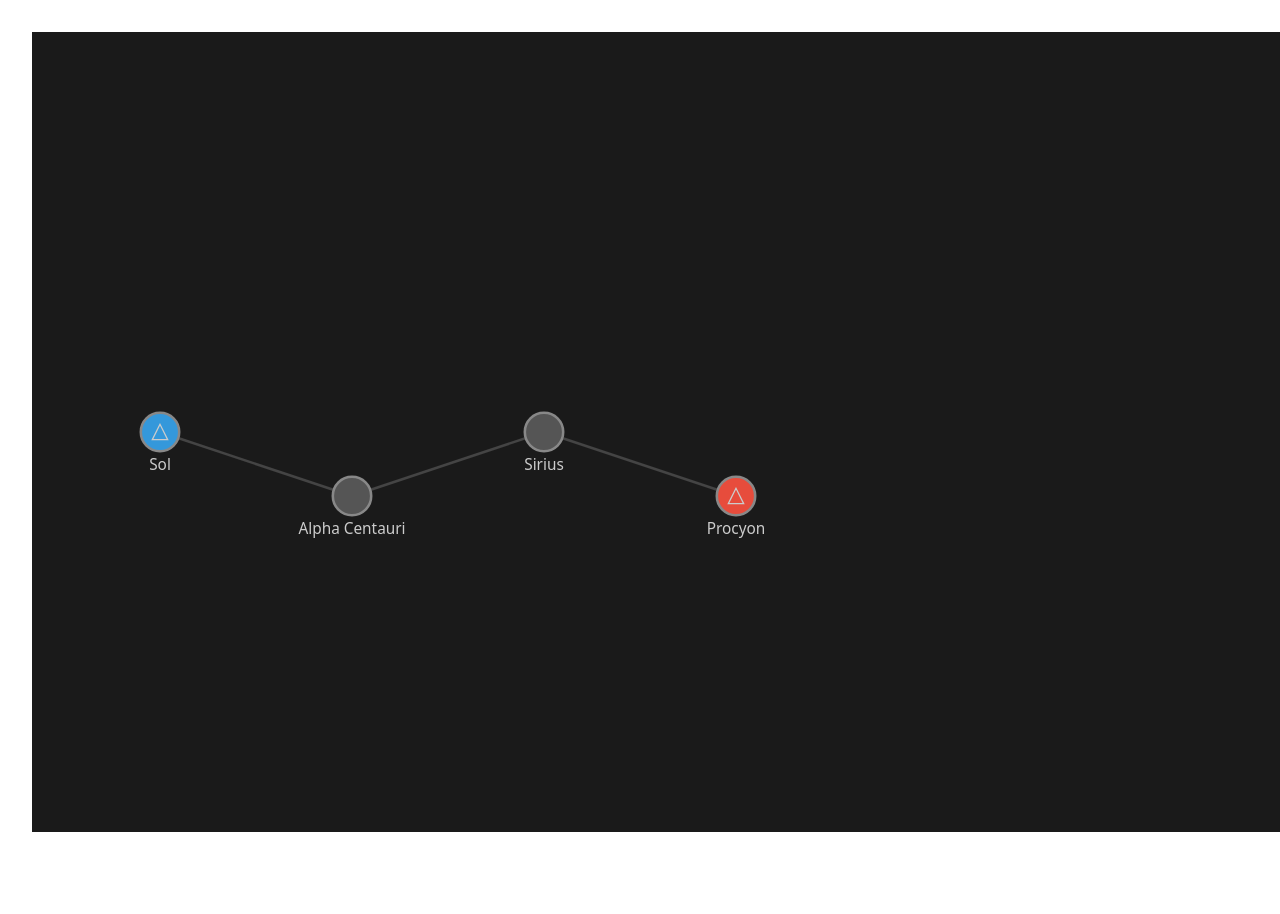
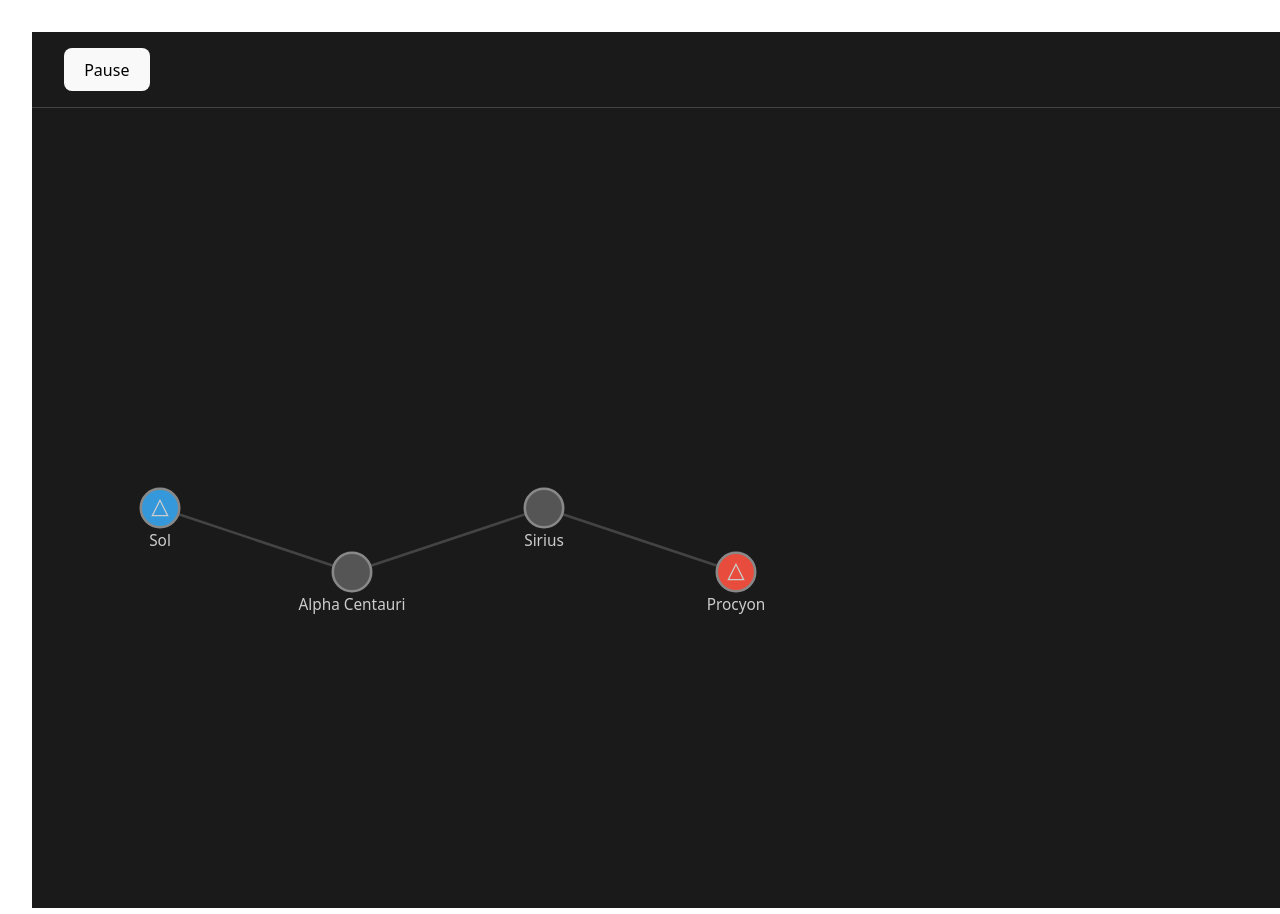
Before and after one commit to TroutBrashear/void-crowns, a React (Vite) app: page / in a window 1280 px wide. Shown: the top 914 px of the page. Before the commit the page ends 864 px from the top, so only its background shows below. Built offline with nearby package versions, Linux system fonts and the light colour scheme.

Commit message:
feat(logic): added ability to start and pause the game loop

```diff
--- a/src/App.tsx
+++ b/src/App.tsx
@@ -2,6 +2,7 @@ import './App.css'
 import Map from './components/map';
 import { GameClock } from './components/GameClock';
 import { useState } from 'react';
+import { Header } from './components/Header';
 
 function App() {
 
@@ -10,6 +11,7 @@ function App() {
   return (
     <div style={{ width: '100vw', height: '100vh' }}>
       <GameClock />
+      <Header />
       <Map selectedFleetId={selectedFleetId} setSelectedFleetId={setSelectedFleetId} />
     </div>
   )
--- a/src/components/GameClock.tsx
+++ b/src/components/GameClock.tsx
@@ -4,15 +4,17 @@ import { useGameStore } from '../state/gameStore';
 export function GameClock() {
 
   const tick = useGameStore((state) => state.tick);
+  const isPaused = useGameStore((state) => state.meta.isPaused);
 
   useEffect(() => {
+    if(!isPaused){
+      const gameLoopInterval = setInterval(() => {
+          tick();
+      }, 1000);
 
-    const gameLoopInterval = setInterval(() => {
-      tick();
-    }, 1000);
-
-    return () => clearInterval(gameLoopInterval);
-  }, [tick]);
+      return () => clearInterval(gameLoopInterval);
+    }
+  }, [isPaused, tick]);
 
   return null;
 }
--- /dev/null
+++ b/src/components/Header.module.css
@@ -0,0 +1,8 @@
+.header {
+  display: flex;
+  justify-content: space-between;
+  align-items: center;
+  padding: 1rem 2rem;
+  background-color: #1a1a1a;
+  border-bottom: 1px solid #444;
+}
--- /dev/null
+++ b/src/components/Header.tsx
@@ -0,0 +1,12 @@
+import { TimeControls } from './controls/TimeControls';
+import styles from './Header.module.css'; // We'll create this for styling
+
+export function Header() {
+  return (
+    <header className={styles.header}>
+      <div className={styles.controls}>
+        <TimeControls />
+      </div>
+    </header>
+  );
+}
--- /dev/null
+++ b/src/components/controls/TimeControls.tsx
@@ -0,0 +1,11 @@
+import { useGameStore } from '../../state/gameStore';
+
+export function TimeControls() {
+
+  const isPaused = useGameStore((state) => state.meta.isPaused);
+  const playPause = useGameStore((state) => state.playPause);
+
+  return (
+    <button onClick={() => playPause()}>{isPaused ? 'Play' : 'Pause'}</button>
+  );
+}
--- a/src/state/gameStore.ts
+++ b/src/state/gameStore.ts
@@ -15,6 +15,7 @@ export const useGameStore = create<GameStoreState>((set, get) => ({
   meta: {
     turn: 1,
     activeOrgId: 1,
+    isPaused: false,
   },
   systems: normalize(initialSystems),
   fleets: normalize(initialFleets),
@@ -26,6 +27,21 @@ export const useGameStore = create<GameStoreState>((set, get) => ({
 
     set(nextState);
   },
+
+  playPause: () => {
+    set((state) => {
+      const currentStatus = state.meta.isPaused;
+
+      return {
+        meta: {
+          ...state.meta,
+          isPaused: !currentStatus,
+        }
+      };
+    });
+  },
+
+
   issueMoveOrder: (payload: MoveOrderPayload) => {
     const { fleetId, targetSystemId } = payload;
 
--- a/src/types/gameState.ts
+++ b/src/types/gameState.ts
@@ -34,6 +34,7 @@ export interface GameState {
   meta: {
     turn: number;
     activeOrgId: number;
+    isPaused: boolean;
   };
   systems: EntitiesState<System>;
   fleets: EntitiesState<Fleet>;
@@ -43,6 +44,7 @@ export interface GameState {
 export interface GameActions {
   issueMoveOrder: (payload: MoveOrderPayload) => void;
   tick: () => void;
+  playPause: () => void;
 }
 
 export type GameStoreState = GameState & GameActions;
```
